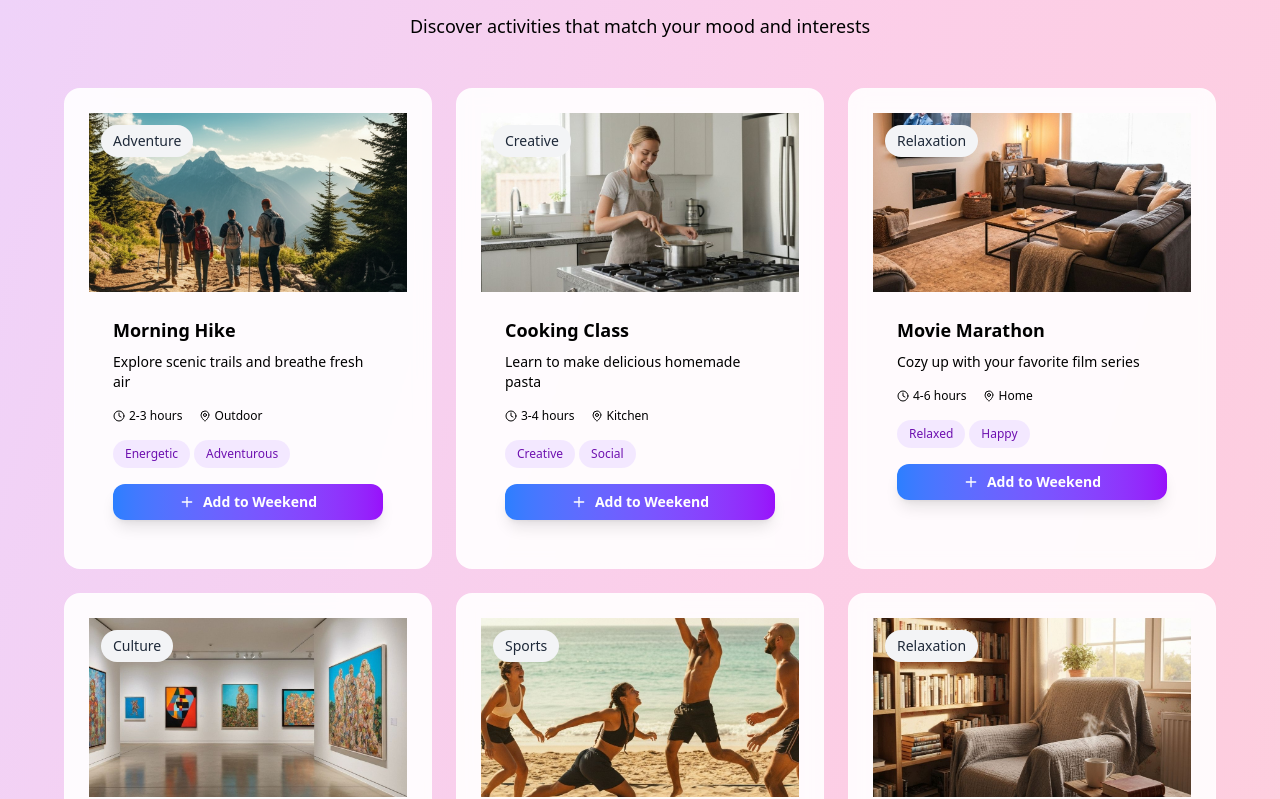
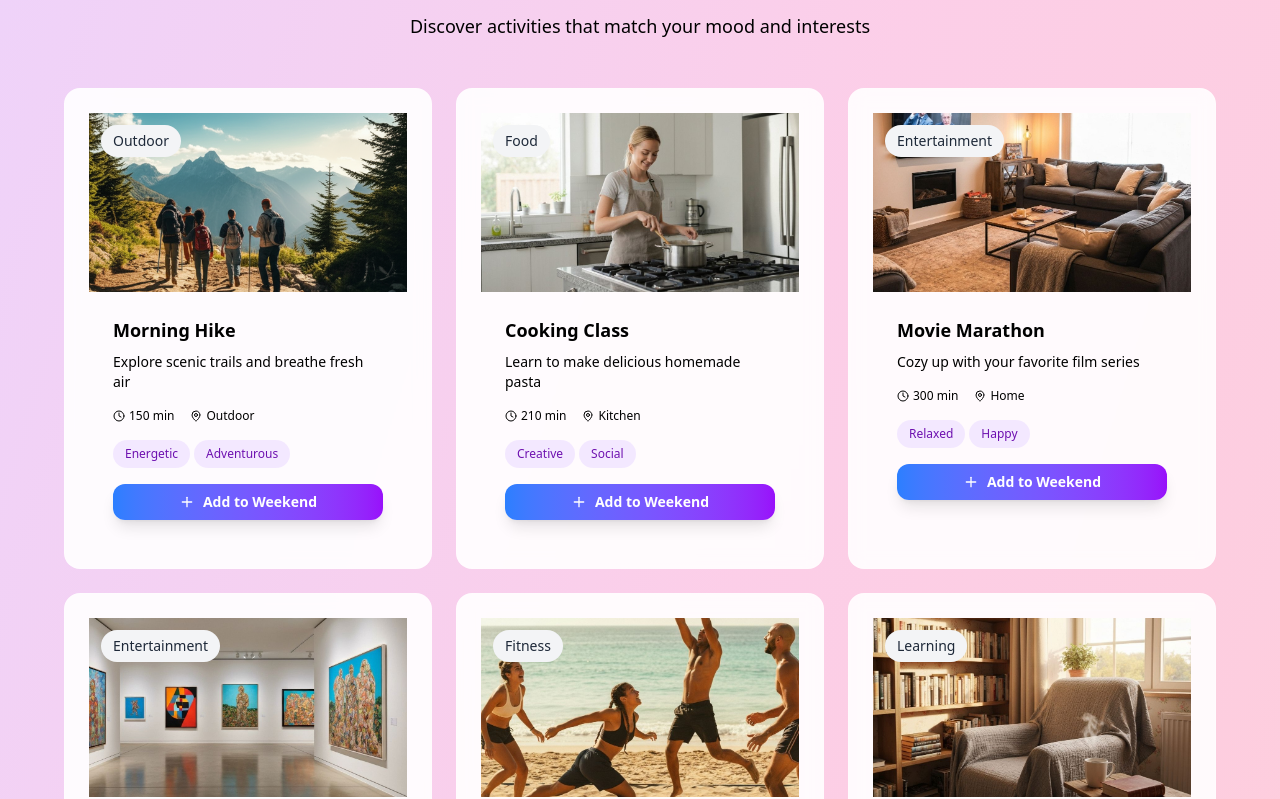
Before and after one commit to inevitable-ank/Weekndry, a React (Vite) app: page / in a window 1280 px wide. Shown: the part 1243-2042 px from the top of the page. Built offline with nearby package versions, Linux system fonts and the light colour scheme.

Commit message:
Added external link for the recepies

```diff
--- a/src/components/home/activity-cards.tsx
+++ b/src/components/home/activity-cards.tsx
@@ -2,6 +2,9 @@ import { Card, CardContent } from "@/components/ui/Card"
 import { Button } from "@/components/ui/Button"
 import { Badge } from "@/components/ui/Badge"
 import { Clock, MapPin, Plus } from "lucide-react"
+import { useNavigate } from "react-router-dom"
+import { useSchedule } from "@/store/scheduleStore"
+import type { Activity } from "@/types/activity"
 import mountainHikers from "@/assets/mountain-hikers (1).png"
 import cookingPasta from "@/assets/cooking-pasta-in-modern-kitchen (1).jpg"
 import movieSetup from "@/assets/cozy-living-room-with-movie-setup (1).jpg"
@@ -9,70 +12,100 @@ import artGallery from "@/assets/modern-art-gallery-with-paintings (1).jpg"
 import beachVolleyball from "@/assets/beach-volleyball-game-with-friends (1).jpg"
 import readingNook from "@/assets/cozy-reading-nook-with-books-and-coffee (1).jpg"
 
-const activities = [
+const activities: (Activity & { image: string; tags: string[] })[] = [
   {
-    id: 1,
-    title: "Morning Hike",
+    id: "home-1",
+    name: "Morning Hike",
     description: "Explore scenic trails and breathe fresh air",
-    duration: "2-3 hours",
+    durationMinutes: 150,
     location: "Outdoor",
-    category: "Adventure",
+    category: "outdoor",
+    icon: "🥾",
+    mood: "energetic",
+    energyLevel: 4,
     image: mountainHikers,
     tags: ["Energetic", "Adventurous"],
   },
   {
-    id: 2,
-    title: "Cooking Class",
+    id: "home-2",
+    name: "Cooking Class",
     description: "Learn to make delicious homemade pasta",
-    duration: "3-4 hours",
+    durationMinutes: 210,
     location: "Kitchen",
-    category: "Creative",
+    category: "food",
+    icon: "🍝",
+    mood: "creative",
+    energyLevel: 3,
     image: cookingPasta,
     tags: ["Creative", "Social"],
   },
   {
-    id: 3,
-    title: "Movie Marathon",
+    id: "home-3",
+    name: "Movie Marathon",
     description: "Cozy up with your favorite film series",
-    duration: "4-6 hours",
+    durationMinutes: 300,
     location: "Home",
-    category: "Relaxation",
+    category: "entertainment",
+    icon: "🎬",
+    mood: "relaxed",
+    energyLevel: 1,
     image: movieSetup,
     tags: ["Relaxed", "Happy"],
   },
   {
-    id: 4,
-    title: "Art Gallery Visit",
+    id: "home-4",
+    name: "Art Gallery Visit",
     description: "Discover local artists and exhibitions",
-    duration: "2-3 hours",
+    durationMinutes: 150,
     location: "Gallery",
-    category: "Culture",
+    category: "entertainment",
+    icon: "🎨",
+    mood: "creative",
+    energyLevel: 2,
     image: artGallery,
     tags: ["Creative", "Social"],
   },
   {
-    id: 5,
-    title: "Beach Volleyball",
+    id: "home-5",
+    name: "Beach Volleyball",
     description: "Play with friends under the sun",
-    duration: "2-3 hours",
+    durationMinutes: 150,
     location: "Beach",
-    category: "Sports",
+    category: "fitness",
+    icon: "🏐",
+    mood: "energetic",
+    energyLevel: 4,
     image: beachVolleyball,
     tags: ["Energetic", "Social"],
   },
   {
-    id: 6,
-    title: "Reading Corner",
+    id: "home-6",
+    name: "Reading Corner",
     description: "Dive into that book you've been meaning to read",
-    duration: "1-2 hours",
+    durationMinutes: 90,
     location: "Home",
-    category: "Relaxation",
+    category: "learning",
+    icon: "📚",
+    mood: "calm",
+    energyLevel: 1,
     image: readingNook,
     tags: ["Relaxed", "Creative"],
   },
 ]
 
 export function ActivityCards() {
+  const navigate = useNavigate();
+  const { addActivity } = useSchedule();
+
+  const handleBrowseAllActivities = () => {
+    navigate('/planner');
+  };
+
+  const handleAddToWeekend = (activity: Activity) => {
+    // Add to Saturday morning by default, user can move it later
+    addActivity(activity, 'Saturday', 'morning');
+  };
+
   return (
     <section className="py-16 px-4 sm:px-6 lg:px-8 bg-muted/30">
       <div className="mx-auto max-w-7xl">
@@ -89,20 +122,20 @@ export function ActivityCards() {
               <div className="aspect-video relative overflow-hidden">
                 <img
                   src={activity.image || "/placeholder.svg"}
-                  alt={activity.title}
+                  alt={activity.name}
                   className="w-full h-full object-cover"
                 />
-                <Badge className="absolute top-3 left-3 bg-primary text-primary-foreground">{activity.category}</Badge>
+                <Badge className="absolute top-3 left-3 bg-primary text-primary-foreground capitalize">{activity.category}</Badge>
               </div>
 
               <CardContent className="p-6">
-                <h3 className="font-semibold text-lg mb-2">{activity.title}</h3>
+                <h3 className="font-semibold text-lg mb-2">{activity.name}</h3>
                 <p className="text-muted-foreground text-sm mb-4">{activity.description}</p>
 
                 <div className="flex items-center gap-4 text-xs text-muted-foreground mb-4">
                   <div className="flex items-center gap-1">
                     <Clock className="h-3 w-3" />
-                    {activity.duration}
+                    {activity.durationMinutes} min
                   </div>
                   <div className="flex items-center gap-1">
                     <MapPin className="h-3 w-3" />
@@ -118,7 +151,7 @@ export function ActivityCards() {
                   ))}
                 </div>
 
-                <Button className="w-full" size="sm">
+                <Button className="w-full" size="sm" onClick={() => handleAddToWeekend(activity)}>
                   <span className="flex items-center justify-center gap-2">
                     <Plus className="h-4 w-4" />
                     Add to Weekend
@@ -130,7 +163,7 @@ export function ActivityCards() {
         </div>
 
         <div className="text-center mt-12">
-          <Button variant="secondary" size="lg">
+          <Button variant="secondary" size="lg" onClick={handleBrowseAllActivities}>
             Browse All Activities
           </Button>
         </div>
--- a/src/components/home/meal-ideas.tsx
+++ b/src/components/home/meal-ideas.tsx
@@ -60,6 +60,11 @@ const meals = [
 export function MealIdeas() {
   const [currentIndex, setCurrentIndex] = useState(0)
   const cardsPerView = 3
+
+  const handleViewRecipes = () => {
+    // Redirect to AllRecipes.com with weekend recipe search
+    window.open('https://www.allrecipes.com/search/results/?search=weekend%20recipes', '_blank');
+  };
 
   const nextSlide = () => {
     setCurrentIndex((prevIndex) =>
@@ -170,7 +175,7 @@ export function MealIdeas() {
         </div>
 
         <div className="text-center mt-8">
-          <Button variant="secondary" size="lg">
+          <Button variant="secondary" size="lg" onClick={handleViewRecipes}>
             View Recipe Collection
           </Button>
         </div>
```
